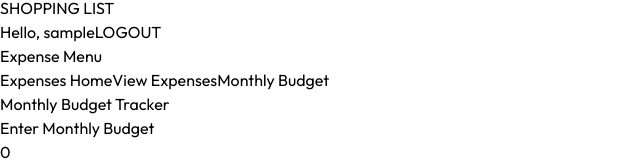
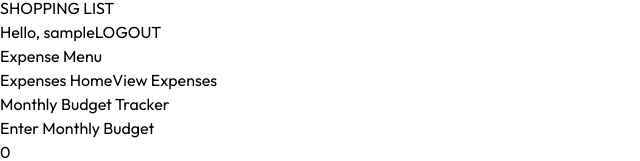
Before and after one commit to DulankaEdiriweera/Home-Management-System, a React (Vite) app in the folder frontend/: page /monthlyBudget in a window 1280 px wide. Shown: the part 176-337 px from the top of the page, without its empty margins (0-640 px from the left). Built offline with nearby package versions, Linux system fonts and the light colour scheme; no server answers; sample sign-in values are in the browser's storage.

Commit message:
Update the expenses sidebar

```diff
--- a/frontend/src/components/ExpensesSideBar.jsx
+++ b/frontend/src/components/ExpensesSideBar.jsx
@@ -27,12 +27,6 @@ const ExpenseSideBar = ({ onSelectionChange }) => {
                     View Expenses
                 </Link>
 
-                <Link
-                    className={`w-full text-left px-4 py-2 rounded-lg ${selectedOption === 'Expenses Home' ? 'bg-blue-700' : 'bg-gray-700'}`}
-                    to="/monthlyBudget"
-                >
-                    Monthly Budget
-                </Link>
 
             </div>
         </div>
```
